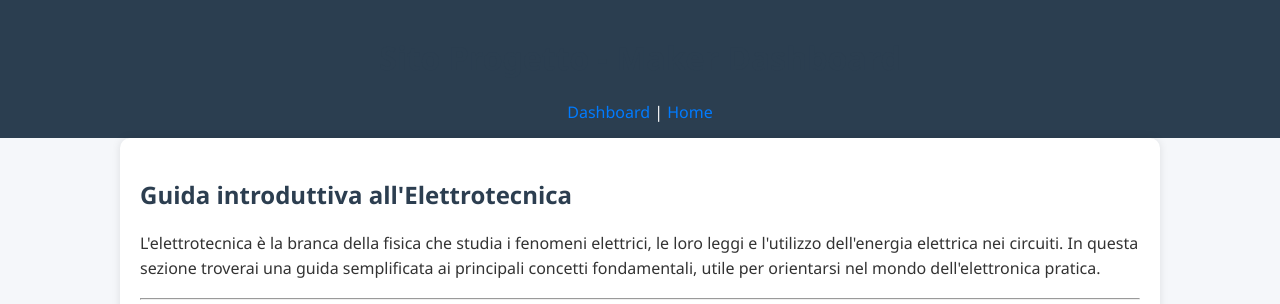
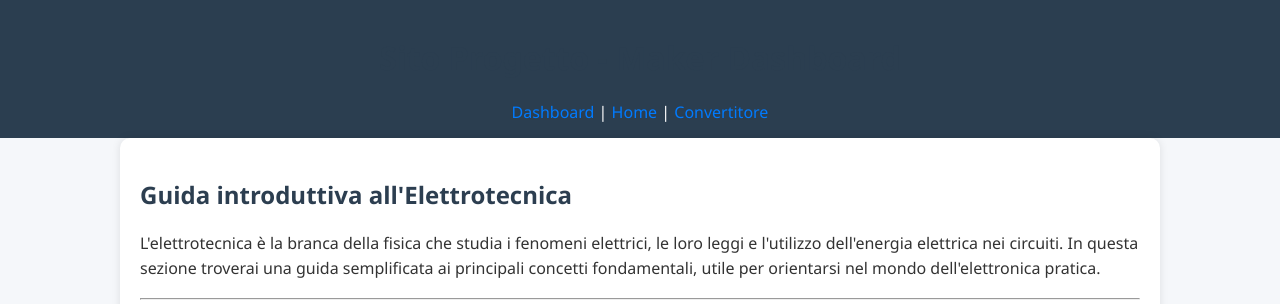
Before and after one commit to G4dd0/electric-siti, a Flask app: page /converter in a window 1280 px wide. Shown: the top 304 px of the page. Run offline with Flask 3, Linux system fonts and the light colour scheme.

Commit message:
Modificata navbar pagina base

```diff
--- a/templates/base.html
+++ b/templates/base.html
@@ -10,7 +10,8 @@
         <h1>Sito Progetto - Maker Dashboard</h1>
         <nav>
             <a href="{{ url_for('dashboard') }}">Dashboard</a> |
-            <a href="{{ url_for('home') }}">Home</a>
+            <a href="{{ url_for('home') }}">Home</a> |
+            <a href="{{ url_for('converter') }}">Convertitore</a>
         </nav>
     </header>
 
```
